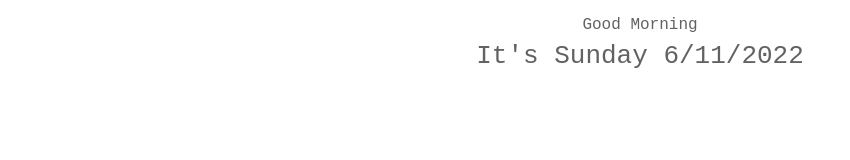
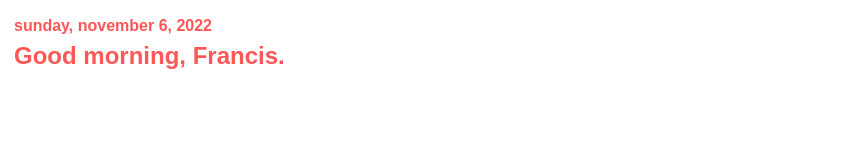
Before and after one commit to franpking/notion, a plain HTML site: page index.html in a window 1280 px wide. Shown: the whole page, without its empty margins (0-850 px from the left). Drawn offline with Linux system fonts and the light colour scheme.

Commit message:
Update index.html

```diff
--- a/index.html
+++ b/index.html
@@ -1,22 +1,31 @@
 <html>
 <head>
-    <title>Greeting Message</title>
+    <title>Date Widget Notion</title>
     <style>
       #lbl {
-    font-family: monospace;
-    font-size: large;
-    color: #626262;
+        display: flex;
+        font-family: sans-serif;
+        font-size: 18pt;
+        color: #ff5757;
         padding: 5px;
-    border: 0px solid #ececec;
-    text-align: center;
+        border: 1px solid #ffffff;
+        justify-content: left;
         line-height: 1.5;
-    height:85%
+        height:85%;
+        font-weight: bold;
+        flex-direction: row;
+      }
 
+      #container {
+        display: flex;
+        align-items: flex-start;
+      }
 
+      #date{
+          font-size:12pt;
+          font-weight: bold;
       }
-#date{
-    font-size: xx-large;
-}
+
       body{
           background-color: #ffffff;
       }
@@ -28,30 +37,38 @@ body{
 
 <script>
     var weekday = new Array(7);
-    weekday[0] = "Sunday";
-    weekday[1] = "Monday";
-    weekday[2] = "Tuesday";
-    weekday[3] = "Wednesday";
-    weekday[4] = "Thursday";
-    weekday[5] = "Friday";
-    weekday[6] = "Saturday";
+    weekday[0] = "sunday";
+    weekday[1] = "monday";
+    weekday[2] = "tuesday";
+    weekday[3] = "wednesday";
+    weekday[4] = "thursday";
+    weekday[5] = "friday";
+    weekday[6] = "saturday";
+
+    const monthNames = ["january", "february", "march", "april", "may", "june",
+      "july", "august", "september", "october", "november", "december"
+    ];
 
 
     var today = new Date();
     var hrs = today.getHours();
     var dayOfWeek = weekday[today.getDay()];
-    var date = dayOfWeek+" " + today.getDate() + "/" +(today.getMonth()+1) +'/'+today.getFullYear()  ;
+    var date = `${dayOfWeek}, ${monthNames[today.getMonth()]} ${today.getDate()}, ${today.getFullYear()}`;
 
     var greet;
 
     if (hrs < 12)
-        greet = 'Good Morning  ';
+        greet = 'Good morning, Francis.  ';
     else if (hrs >= 12 && hrs <= 17)
-        greet = 'Good Afternoon ';
+        greet = 'Good afternoon, Francis. ';
     else if (hrs >= 17 && hrs <= 24)
-        greet = 'Good Evening  ';
+        greet = 'Good evening, Francis.  ';
 
-    document.getElementById('lbl').innerHTML =
-        greet+=`<div id="date"> It's ${date}</div>`;
+    document.getElementById('lbl').innerHTML = `
+        <div class="container">
+          <div id="date"> ${date}</div>
+          <div class="greeting">${greet}</div>
+        <div/>
+    `;
 </script>
 </html>
```
Lines whose indentation alone changed are shown as unchanged.
